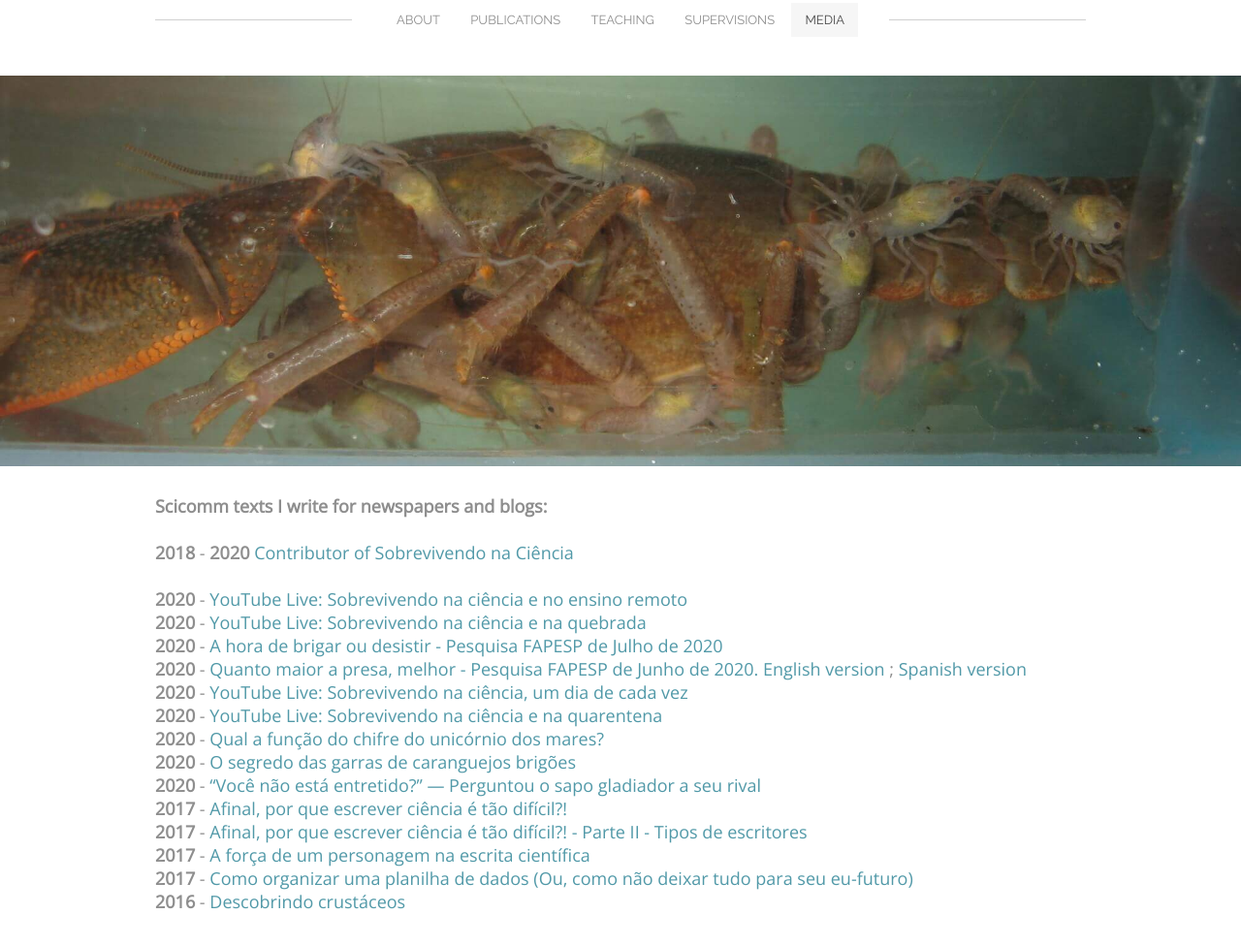
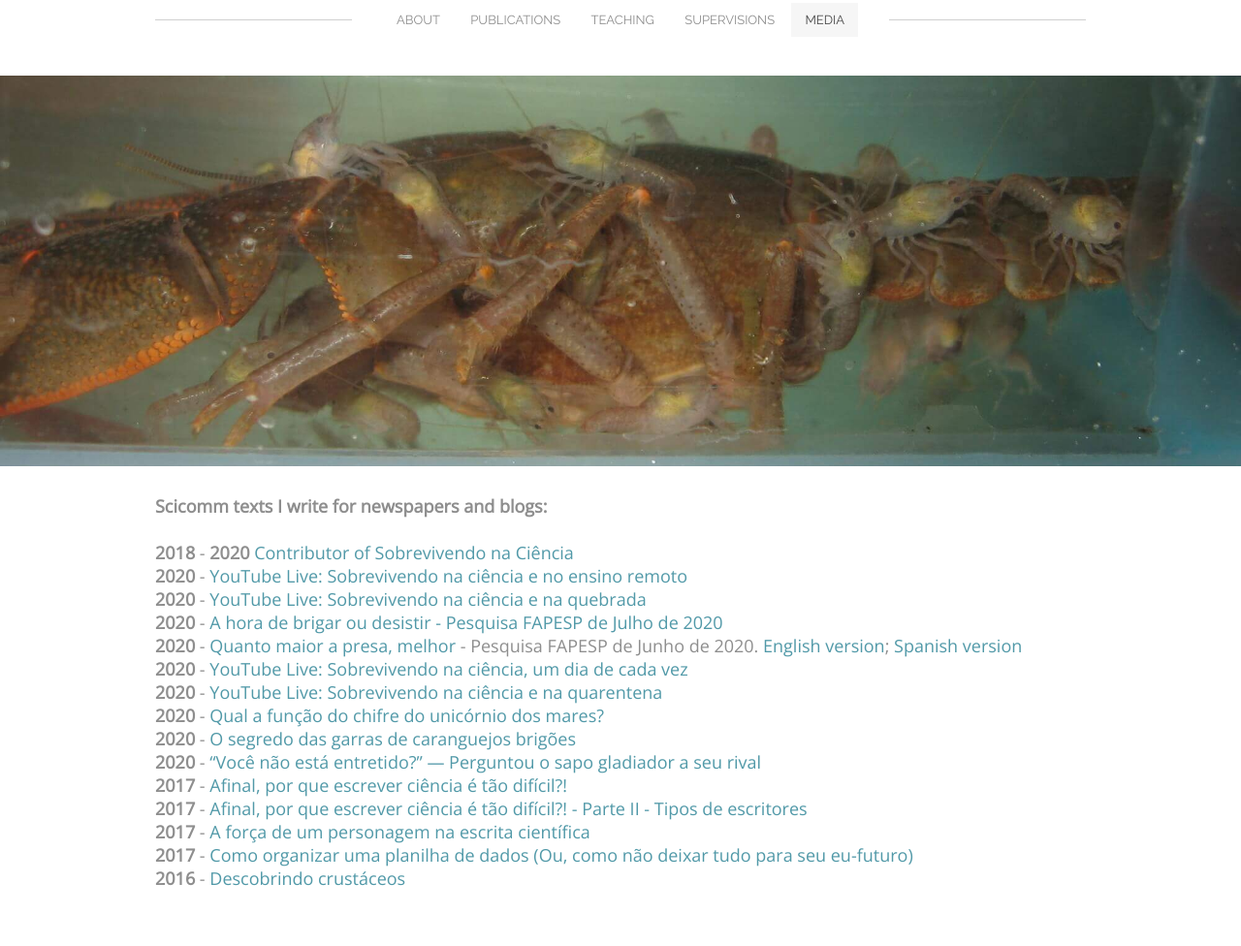
Before and after one commit to alexandrepalaoro/alexandrepalaoro.github.io, a plain HTML site: page media.html in a window 1280 px wide. Shown: the part 116-1092 px from the top of the page at 97% size. Drawn offline with nearby package versions, Linux system fonts and the light colour scheme; a web font is replaced by a local one.

Commit message:
Update media.html

```diff
--- a/media.html
+++ b/media.html
@@ -143,8 +143,6 @@
                                 target="_blank">Contributor of Sobrevivendo na Ciência</a>
 
                                <br>
-
-                              <br>
                             <strong>2020</strong> -  <a
                                 href="https://www.youtube.com/watch?v=nRrRu0og8PA"
                                 target="_blank">YouTube Live: Sobrevivendo na ciência e no ensino remoto</a>
@@ -162,8 +160,8 @@
                             <br>
                             <strong>2020</strong> -  <a
                                 href="https://revistapesquisa.fapesp.br/quanto-maior-a-presa-melhor/"
-                                target="_blank">Quanto maior a presa, melhor - Pesquisa FAPESP de Junho de 2020. </a> <a
-                                href="https://revistapesquisa.fapesp.br/en/the-bigger-the-tusk-the-better/"target="_blank"> English version </a>;
+                                target="_blank">Quanto maior a presa, melhor </a> - Pesquisa FAPESP de Junho de 2020.<a
+                                href="https://revistapesquisa.fapesp.br/en/the-bigger-the-tusk-the-better/"target="_blank"> English version</a>;
                             <a href="https://revistapesquisa.fapesp.br/es/cuanto-mas-grande-es-el-colmillo-mejor/"target="_blank"> Spanish version </a>
 
                             <br>
```
